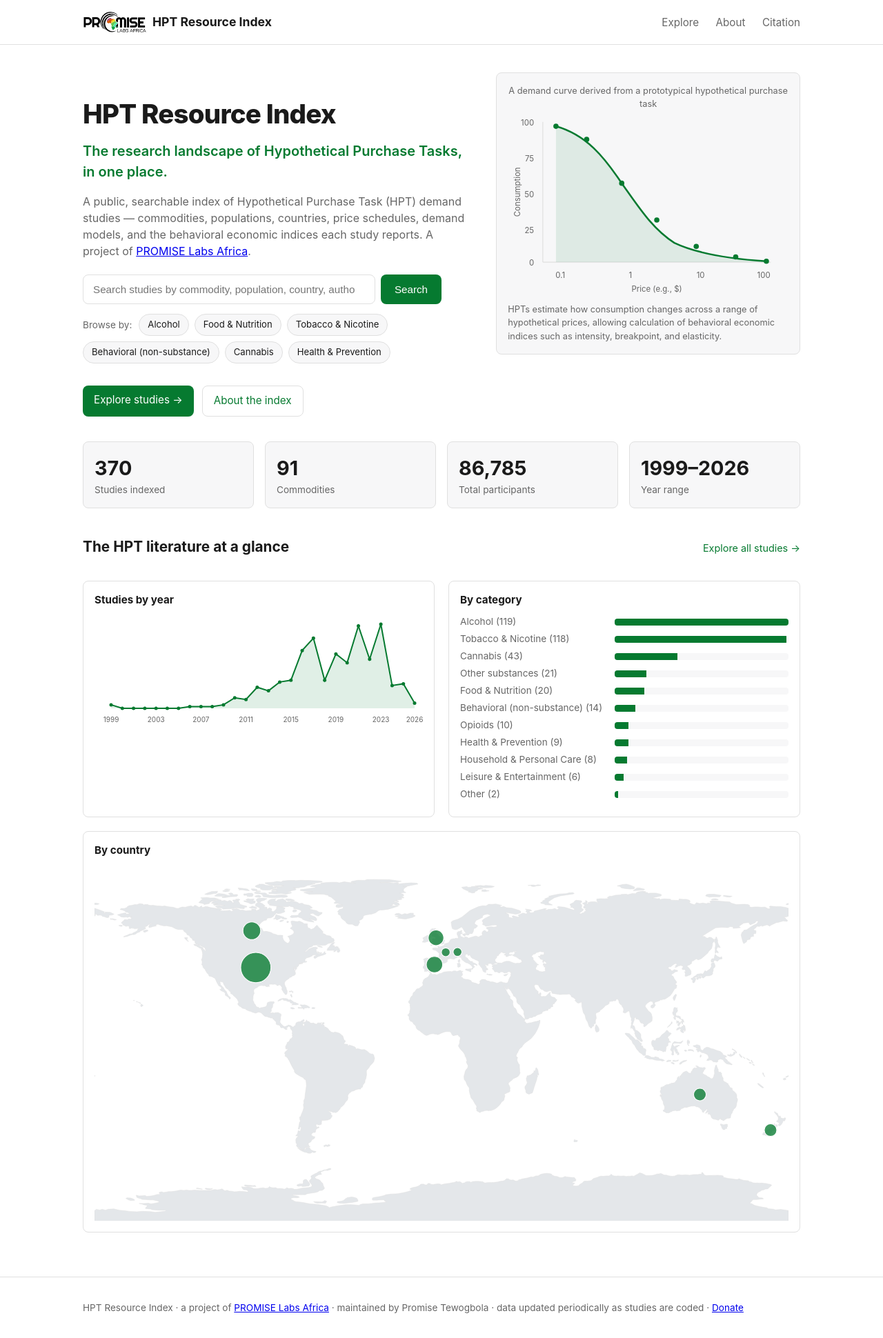
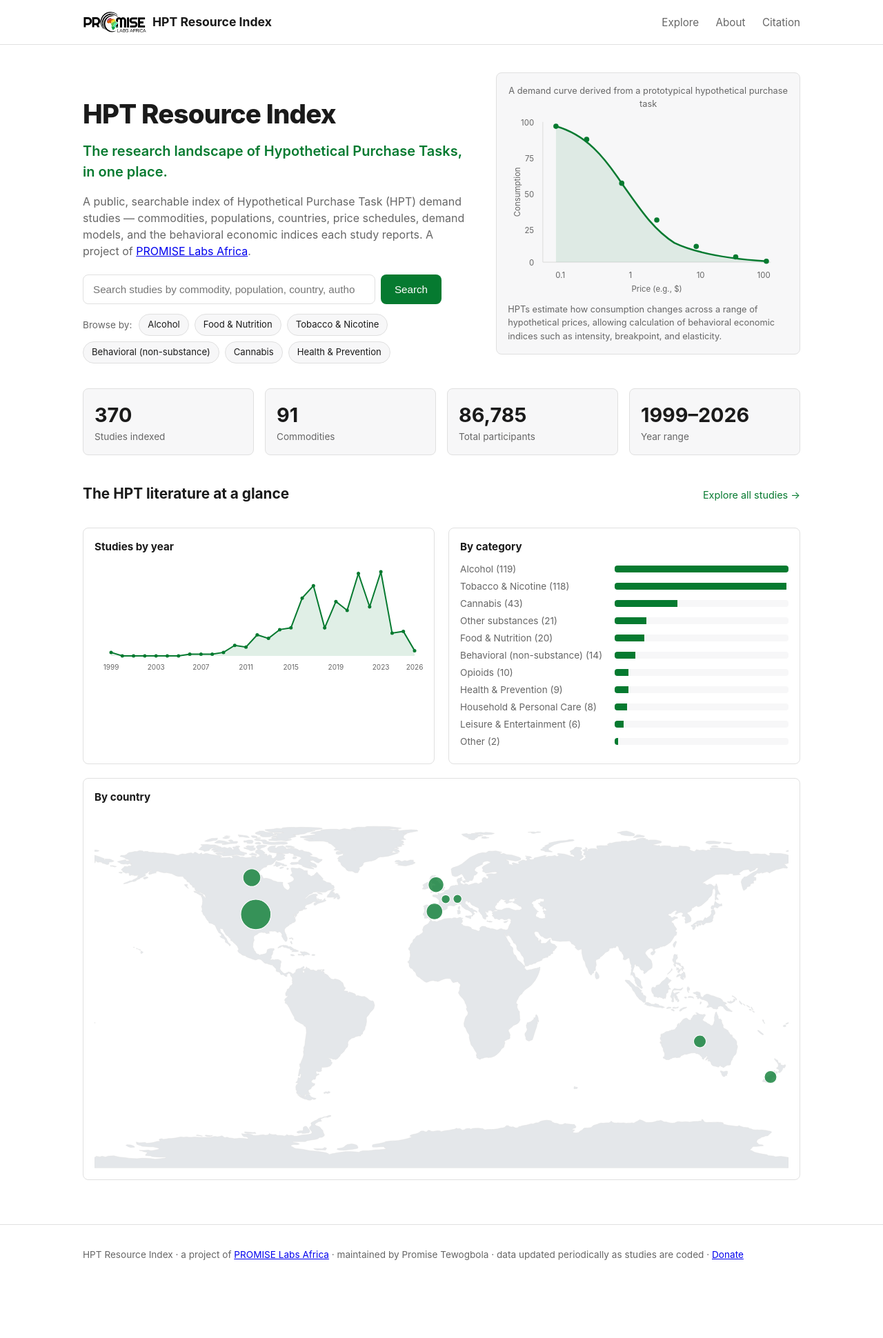
Before and after one commit to platinum-pro/hpt-resource-index, a Jekyll site: the page built from index.html, in a window 1280 px wide. Shown: the whole page at 69% size. Built offline with Jekyll 4.4.1, drawn with Linux system fonts in a browser that asks for light colours; after the commit the page ends 1863 px from its top, so only the background shows below that.

Commit message:
Remove redundant hero CTA buttons on home page
Nav bar already covers Explore/About on every page; the hero's job is
now fully covered by the search box (primary action) and Browse by
chips (secondary discovery path). Also removed the now-dead
.hero-actions/.cta-secondary CSS.

Co-Authored-By: Claude Sonnet 5 <noreply@anthropic.com>

```diff
--- a/assets/css/style.css
+++ b/assets/css/style.css
@@ -200,19 +200,6 @@ p.lede { color: var(--muted); max-width: 65ch; }
 }
 
 .browse-chip:hover { border-color: var(--accent); color: var(--accent); }
-
-.hero-actions {
-  display: flex;
-  flex-wrap: wrap;
-  gap: 12px;
-  margin-top: 24px;
-}
-
-.cta.cta-secondary {
-  background: none;
-  color: var(--accent);
-  border: 1px solid var(--line);
-}
 
 .hero-visual {
   flex: 0.8;
--- a/index.html
+++ b/index.html
@@ -19,11 +19,6 @@ title: Home
       <button type="submit">Search</button>
     </form>
     <div id="browse-chips" class="browse-chips"></div>
-
-    <div class="hero-actions">
-      <a class="cta" href="{{ '/explore.html' | relative_url }}">Explore studies →</a>
-      <a class="cta cta-secondary" href="{{ '/about.html' | relative_url }}">About the index</a>
-    </div>
   </div>
 
   <div class="hero-visual" aria-hidden="true">
```
